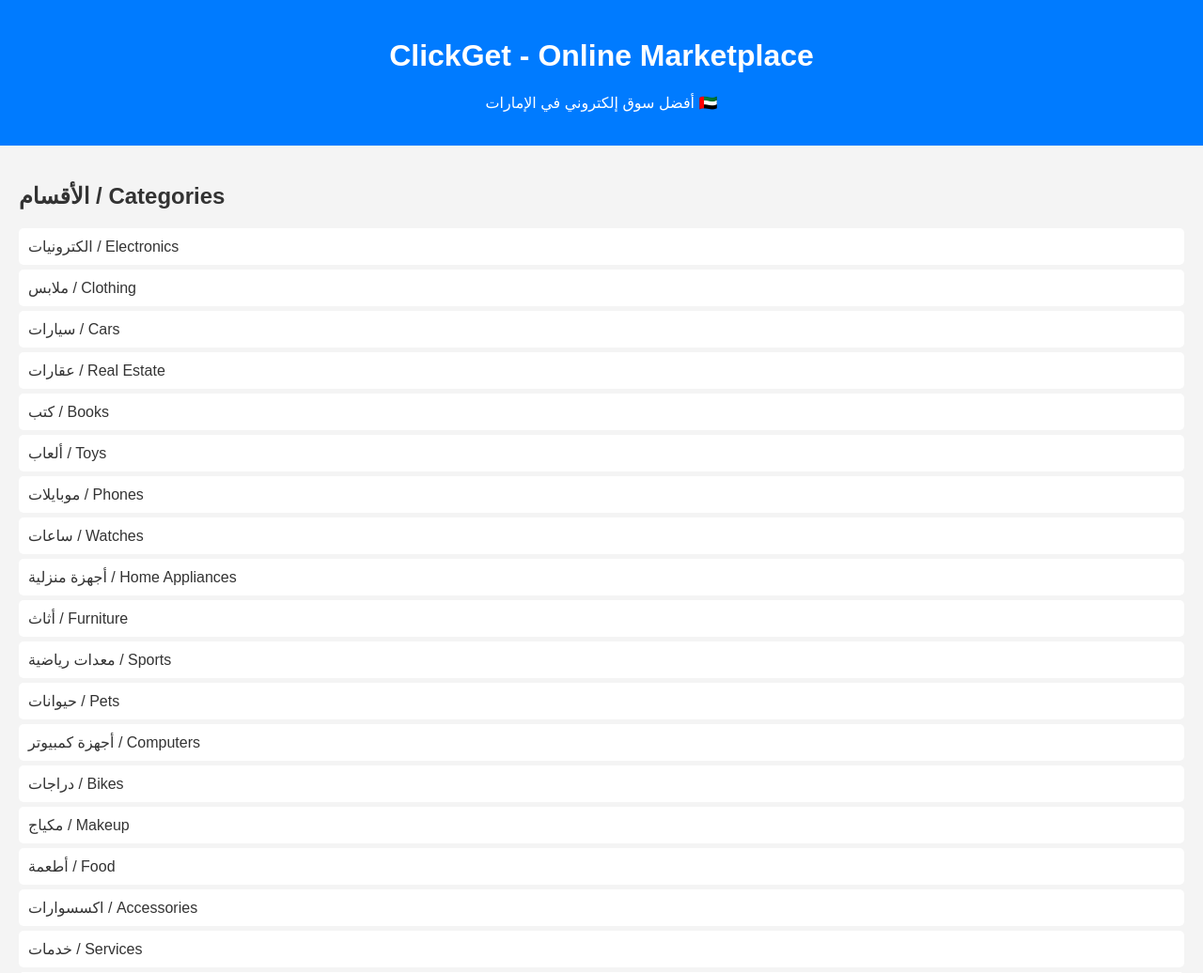
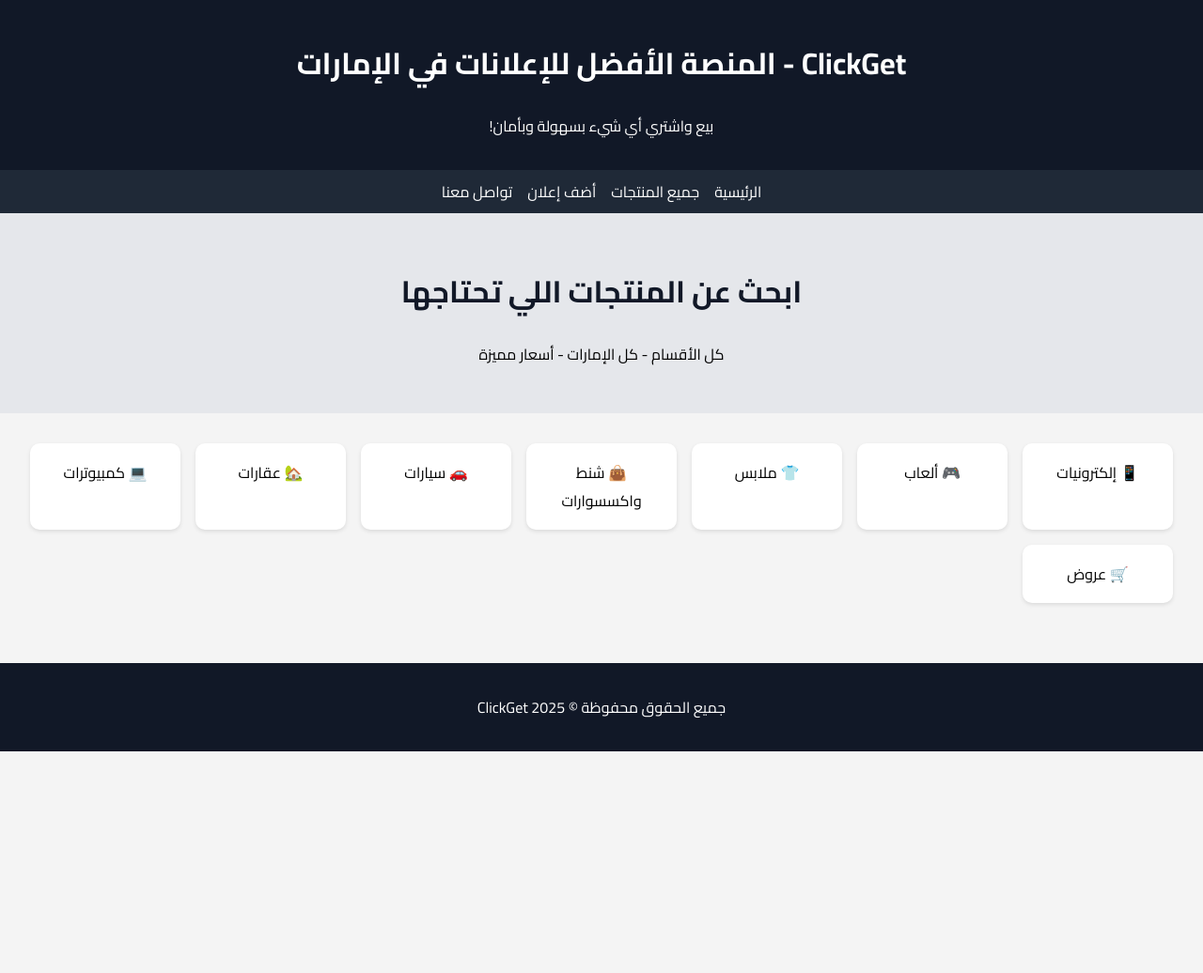
Before and after one commit to h499/ClickGet-test, a plain HTML site: page index.html in a window 1280 px wide. Shown: the top 1036 px of the page at 94% size. After the commit the page ends 800 px from the top, so only its background shows below. Drawn offline with Linux system fonts and the light colour scheme; files that its build step writes are made by us from their sources.

Commit message:
Update index.html

```diff
--- a/index.html
+++ b/index.html
@@ -1,47 +1,99 @@
-
 <!DOCTYPE html>
-<html lang="en">
+<html lang="ar" dir="rtl">
 <head>
   <meta charset="UTF-8">
   <meta name="viewport" content="width=device-width, initial-scale=1.0">
-    <title>ClickGet</title>
-    <link rel="stylesheet" href="assets/style.css">
+  <title>ClickGet - سوق الإمارات</title>
+  <link href="https://fonts.googleapis.com/css2?family=Cairo:wght@400;700&display=swap" rel="stylesheet">
+  <style>
+    body {
+      font-family: 'Cairo', sans-serif;
+      margin: 0;
+      padding: 0;
+      background-color: #f4f4f4;
+    }
+    header {
+      background-color: #111827;
+      color: white;
+      padding: 1rem 2rem;
+      text-align: center;
+    }
+    nav {
+      display: flex;
+      justify-content: center;
+      gap: 1rem;
+      background: #1f2937;
+      padding: 0.5rem;
+    }
+    nav a {
+      color: white;
+      text-decoration: none;
+    }
+    .hero {
+      background-color: #e5e7eb;
+      padding: 2rem;
+      text-align: center;
+    }
+    .hero h1 {
+      color: #111827;
+    }
+    .sections {
+      display: grid;
+      grid-template-columns: repeat(auto-fit, minmax(150px, 1fr));
+      gap: 1rem;
+      padding: 2rem;
+    }
+    .section {
+      background-color: white;
+      padding: 1rem;
+      border-radius: 10px;
+      text-align: center;
+      box-shadow: 0 2px 4px rgba(0,0,0,0.1);
+      transition: 0.3s;
+    }
+    .section:hover {
+      transform: translateY(-5px);
+    }
+    footer {
+      text-align: center;
+      padding: 1rem;
+      background-color: #111827;
+      color: white;
+      margin-top: 2rem;
+    }
+  </style>
 </head>
 <body>
   <header>
-        <h1>ClickGet - Online Marketplace</h1>
-        <p>أفضل سوق إلكتروني في الإمارات 🇦🇪</p>
+    <h1>ClickGet - المنصة الأفضل للإعلانات في الإمارات</h1>
+    <p>بيع واشتري أي شيء بسهولة وبأمان!</p>
   </header>
-    <main>
-        <h2>الأقسام / Categories</h2>
-        <ul>
-            <li>الكترونيات / Electronics</li>
-            <li>ملابس / Clothing</li>
-            <li>سيارات / Cars</li>
-            <li>عقارات / Real Estate</li>
-            <li>كتب / Books</li>
-            <li>ألعاب / Toys</li>
-            <li>موبايلات / Phones</li>
-            <li>ساعات / Watches</li>
-            <li>أجهزة منزلية / Home Appliances</li>
-            <li>أثاث / Furniture</li>
-            <li>معدات رياضية / Sports</li>
-            <li>حيوانات / Pets</li>
-            <li>أجهزة كمبيوتر / Computers</li>
-            <li>دراجات / Bikes</li>
-            <li>مكياج / Makeup</li>
-            <li>أطعمة / Food</li>
-            <li>اكسسوارات / Accessories</li>
-            <li>خدمات / Services</li>
-            <li>سفر / Travel</li>
-            <li>موسيقى / Music</li>
-        </ul>
-        <section class="messages">
-            <p>تسوق بثقة مع ClickGet. كلشي مضمون وأمان تام 🔒</p>
+
+  <nav>
+    <a href="#">الرئيسية</a>
+    <a href="#">جميع المنتجات</a>
+    <a href="#">أضف إعلان</a>
+    <a href="#">تواصل معنا</a>
+  </nav>
+
+  <div class="hero">
+    <h1>ابحث عن المنتجات اللي تحتاجها</h1>
+    <p>كل الأقسام - كل الإمارات - أسعار مميزة</p>
+  </div>
+
+  <section class="sections">
+    <div class="section">📱 إلكترونيات</div>
+    <div class="section">🎮 ألعاب</div>
+    <div class="section">👕 ملابس</div>
+    <div class="section">👜 شنط واكسسوارات</div>
+    <div class="section">🚗 سيارات</div>
+    <div class="section">🏡 عقارات</div>
+    <div class="section">💻 كمبيوترات</div>
+    <div class="section">🛒 عروض</div>
   </section>
-    </main>
+
   <footer>
-        <p>&copy; 2025 ClickGet. UAE Based Marketplace.</p>
+    <p>جميع الحقوق محفوظة &copy; ClickGet 2025</p>
   </footer>
 </body>
 </html>
```
Lines whose indentation alone changed are shown as unchanged.
